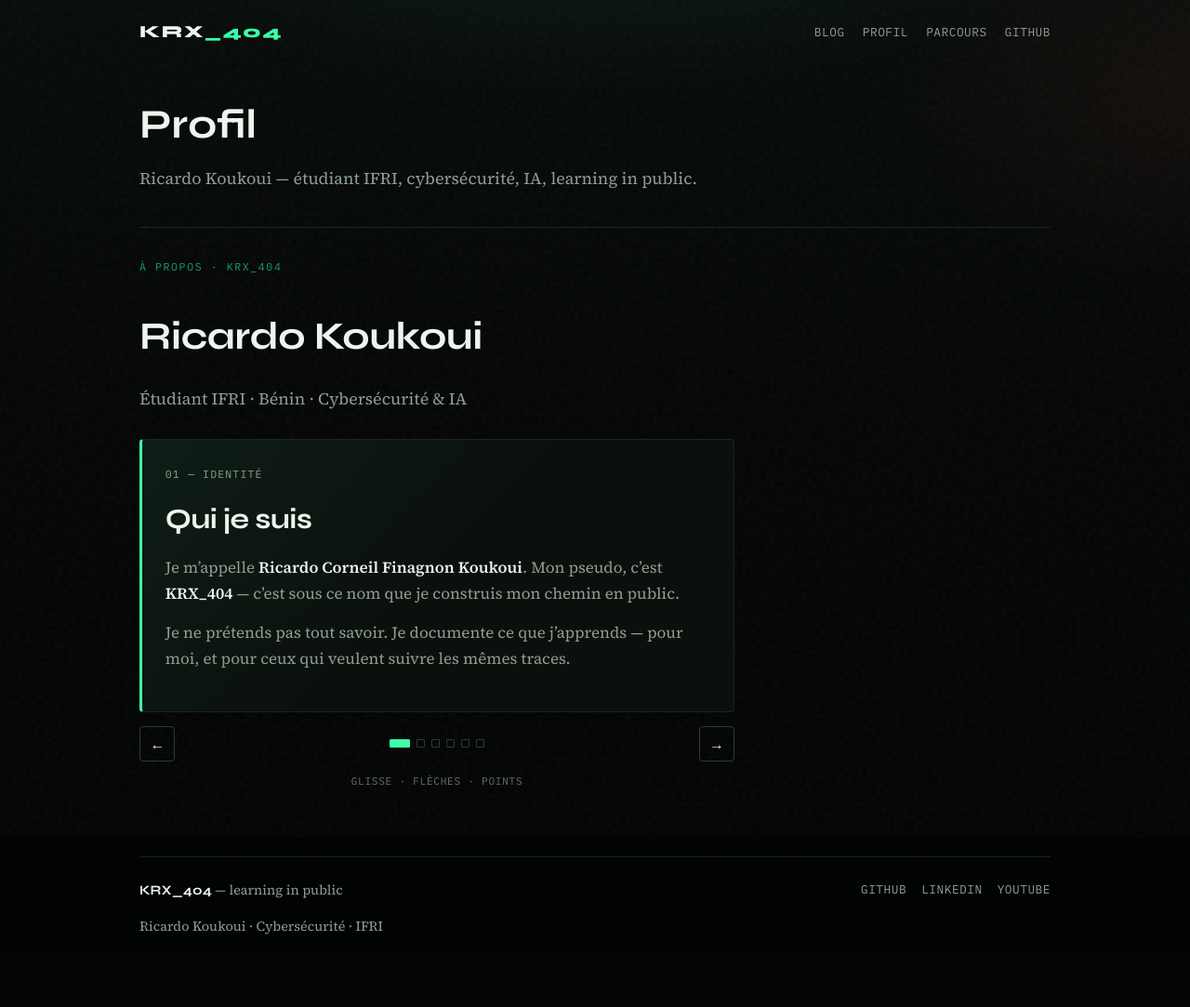
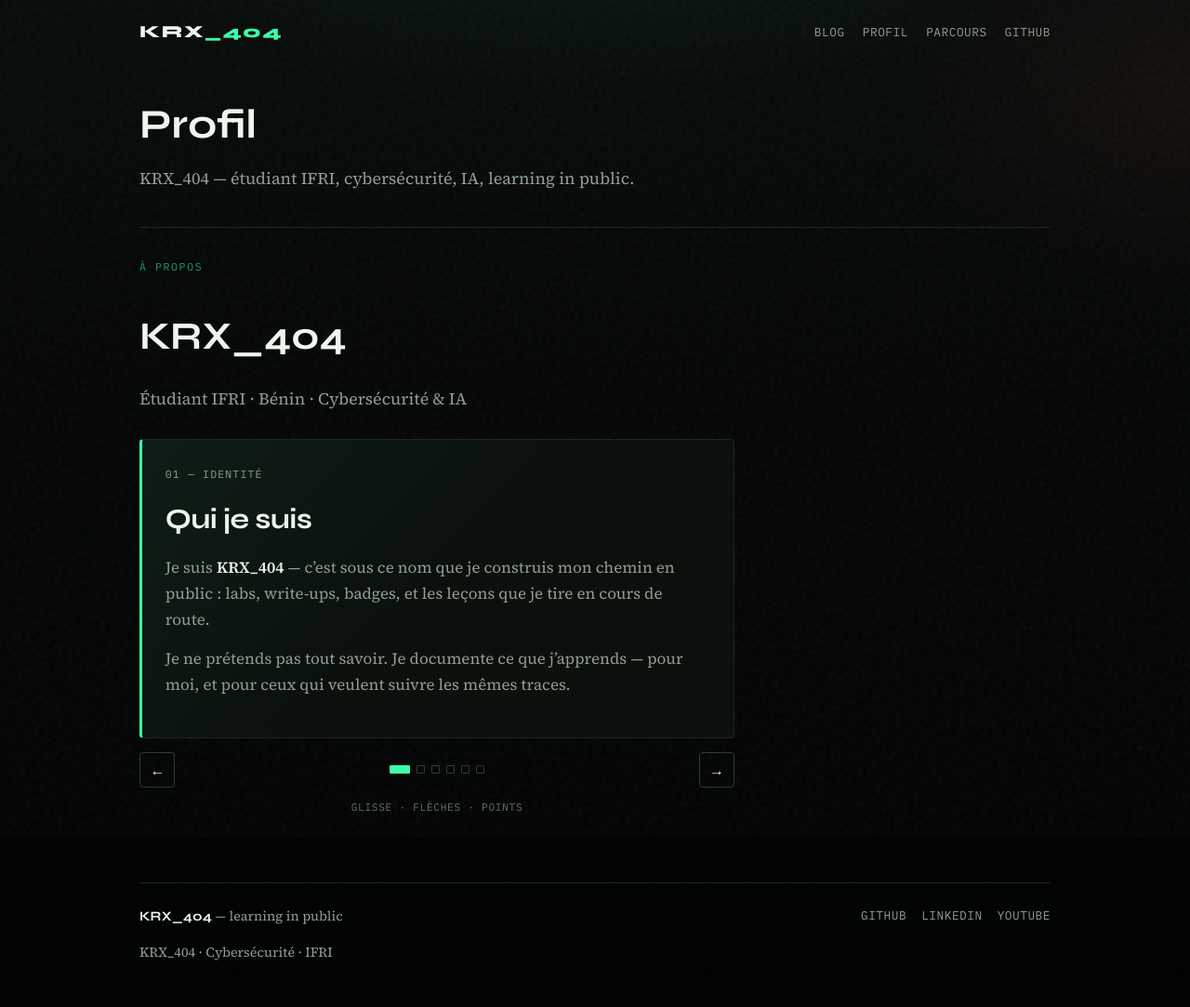
Before and after one commit to RicardoKOUKOUI/KRX_404, a Jekyll site: the page built from profil.md, in a window 1280 px wide. Shown: the whole page at 93% size. Built offline with Jekyll 4.4.1, drawn with Linux system fonts in a browser that asks for light colours; before the commit the page ends 1055 px from its top, so only the background shows below that.

Commit message:
Present the blog under the KRX_404 pseudo
Co-authored-by: Cursor <cursoragent@cursor.com>

```diff
--- a/_config.yml
+++ b/_config.yml
@@ -1,6 +1,6 @@
 title: KRX_404
 description: "Mon parcours cybersécurité — cybersécurité — étape par étape. Blog & roadmap."
-author: Ricardo Koukoui
+author: KRX_404
 email: koukouiricardo55@gmail.com
 url: "https://ricardokoukoui.me"
 baseurl: "/KRX_404"
@@ -31,4 +31,4 @@ defaults:
       type: "posts"
     values:
       layout: post
-      author: Ricardo Koukoui
+      author: KRX_404
--- a/_layouts/default.html
+++ b/_layouts/default.html
@@ -31,7 +31,7 @@
   <footer class="site-footer">
     <div>
       <strong>KRX_404</strong> — learning in public
-      <p>{{ site.author }} · Cybersécurité · IFRI</p>
+      <p>KRX_404 · Cybersécurité · IFRI</p>
     </div>
     <div class="social">
       <a href="https://github.com/RicardoKOUKOUI">GitHub</a>
--- a/index.html
+++ b/index.html
@@ -1,7 +1,7 @@
 ---
 layout: default
 title: Blog
-description: Journal cybersécurité de Ricardo Koukoui — labs, certifs, retours d’expérience.
+description: Journal cybersécurité de KRX_404 — labs, certifs, retours d’expérience.
 body_class: home
 ---
 
--- a/profil.md
+++ b/profil.md
@@ -1,24 +1,24 @@
 ---
 layout: page
 title: Profil
-description: Ricardo Koukoui — étudiant IFRI, cybersécurité, IA, learning in public.
+description: KRX_404 — étudiant IFRI, cybersécurité, IA, learning in public.
 permalink: /profil/
 ---
 
 <div class="profile-hero">
-  <p class="eyebrow">À propos · KRX_404</p>
-  <h2 class="profile-name">Ricardo Koukoui</h2>
+  <p class="eyebrow">À propos</p>
+  <h2 class="profile-name">KRX_404</h2>
   <p class="lede">Étudiant IFRI · Bénin · Cybersécurité &amp; IA</p>
 </div>
 
-<div class="carousel" data-carousel aria-roledescription="carousel" aria-label="Parcours de Ricardo">
+<div class="carousel" data-carousel aria-roledescription="carousel" aria-label="Parcours de KRX_404">
   <div class="carousel-viewport">
     <div class="carousel-track">
 
       <article class="carousel-slide is-active" data-slide>
         <p class="carousel-kicker">01 — Identité</p>
         <h3>Qui je suis</h3>
-        <p>Je m’appelle <strong>Ricardo Corneil Finagnon Koukoui</strong>. Mon pseudo, c’est <strong>KRX_404</strong> — c’est sous ce nom que je construis mon chemin en public.</p>
+        <p>Je suis <strong>KRX_404</strong> — c’est sous ce nom que je construis mon chemin en public : labs, write-ups, badges, et les leçons que je tire en cours de route.</p>
         <p>Je ne prétends pas tout savoir. Je documente ce que j’apprends — pour moi, et pour ceux qui veulent suivre les mêmes traces.</p>
       </article>
 
```
Also changed, not shown: docs/00-intro.md (+1 -1 lines), README.md.
